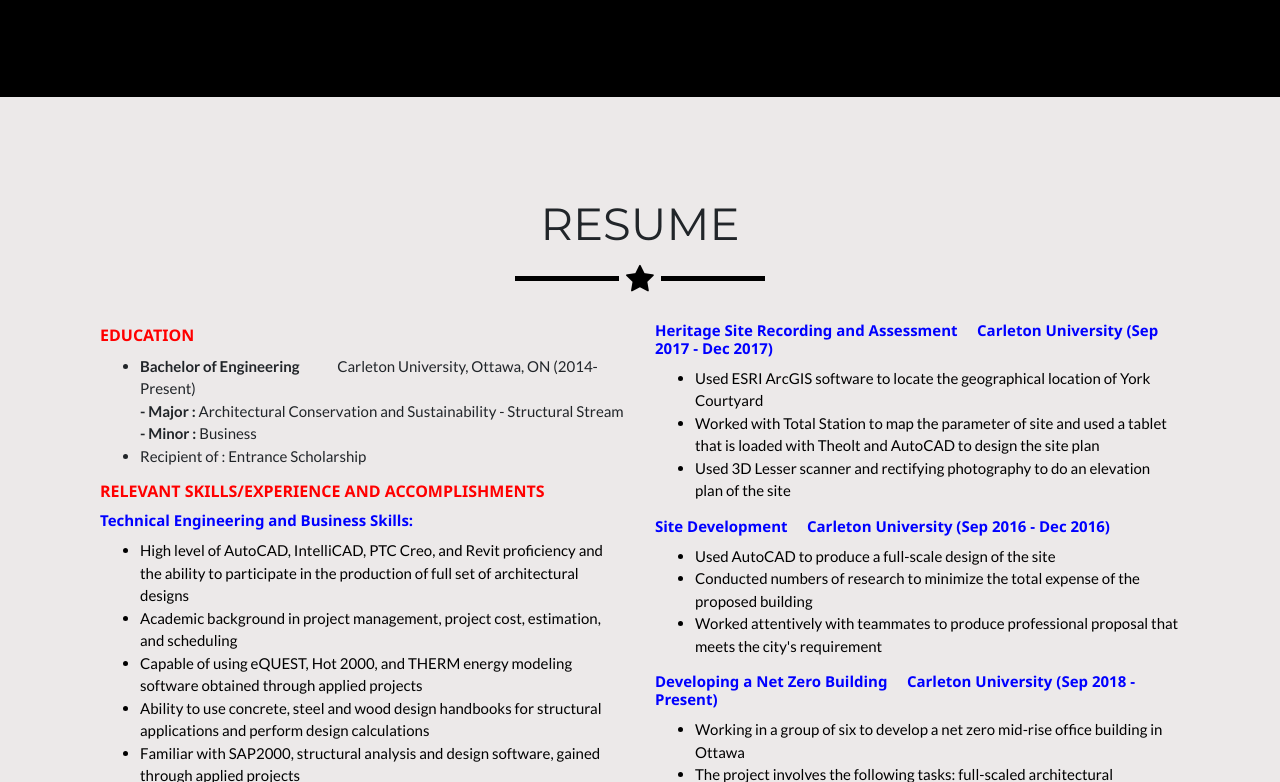
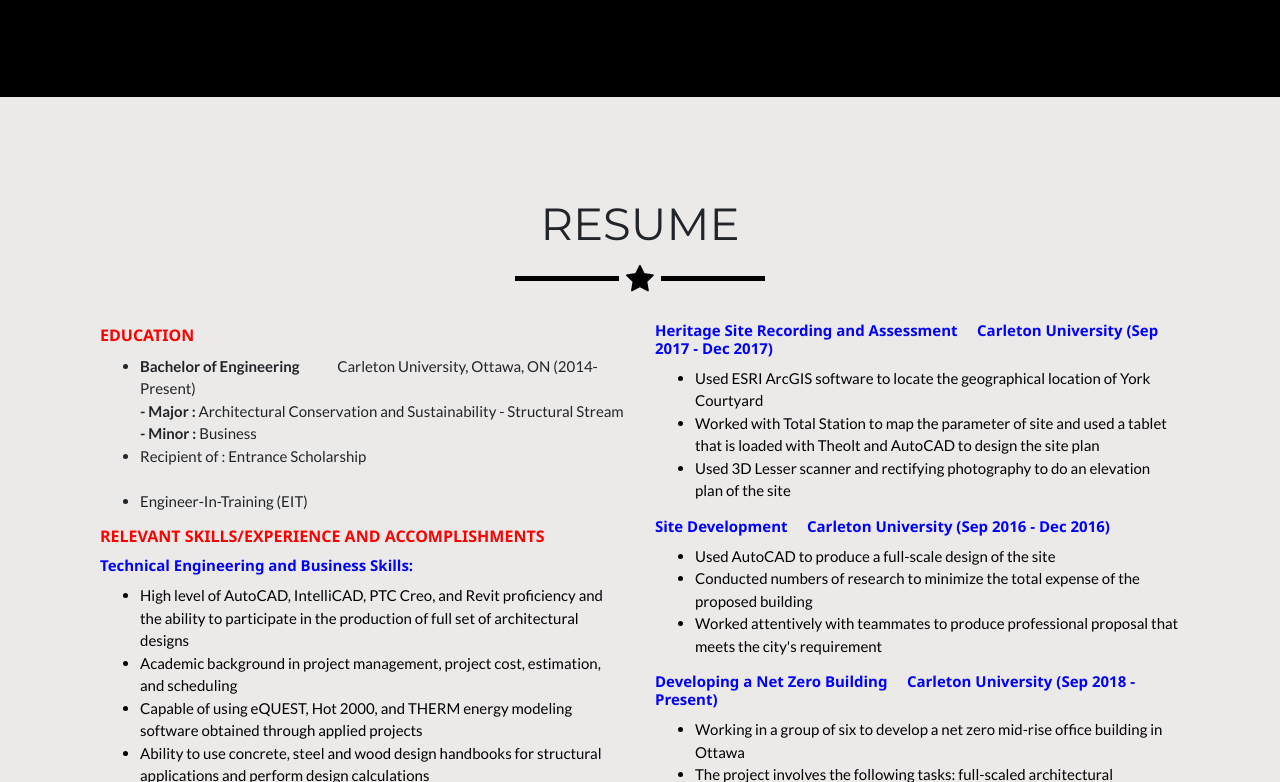
Before and after one commit to Interiorcarwash/Eyasu101.github.io, a website: page index.html in a window 1280 px wide. Shown: the part 1385-2167 px from the top of the page. Drawn offline with nearby package versions, Linux system fonts and the light colour scheme; files that its build step writes are made by us from their sources.

Commit message:
Update index.html

```diff
--- a/index.html
+++ b/index.html
@@ -174,6 +174,8 @@ business and marketing. I also have a solid foundation in structural analysis an
 <b>- Major : </b>Architectural Conservation and Sustainability - Structural Stream <br>
 <b>- Minor : </b> Business  </li>
 <li>	Recipient of : Entrance Scholarship</li>
+	<br>
+	<li> Engineer-In-Training (EIT) </li>
 </ul>
 
 
```
